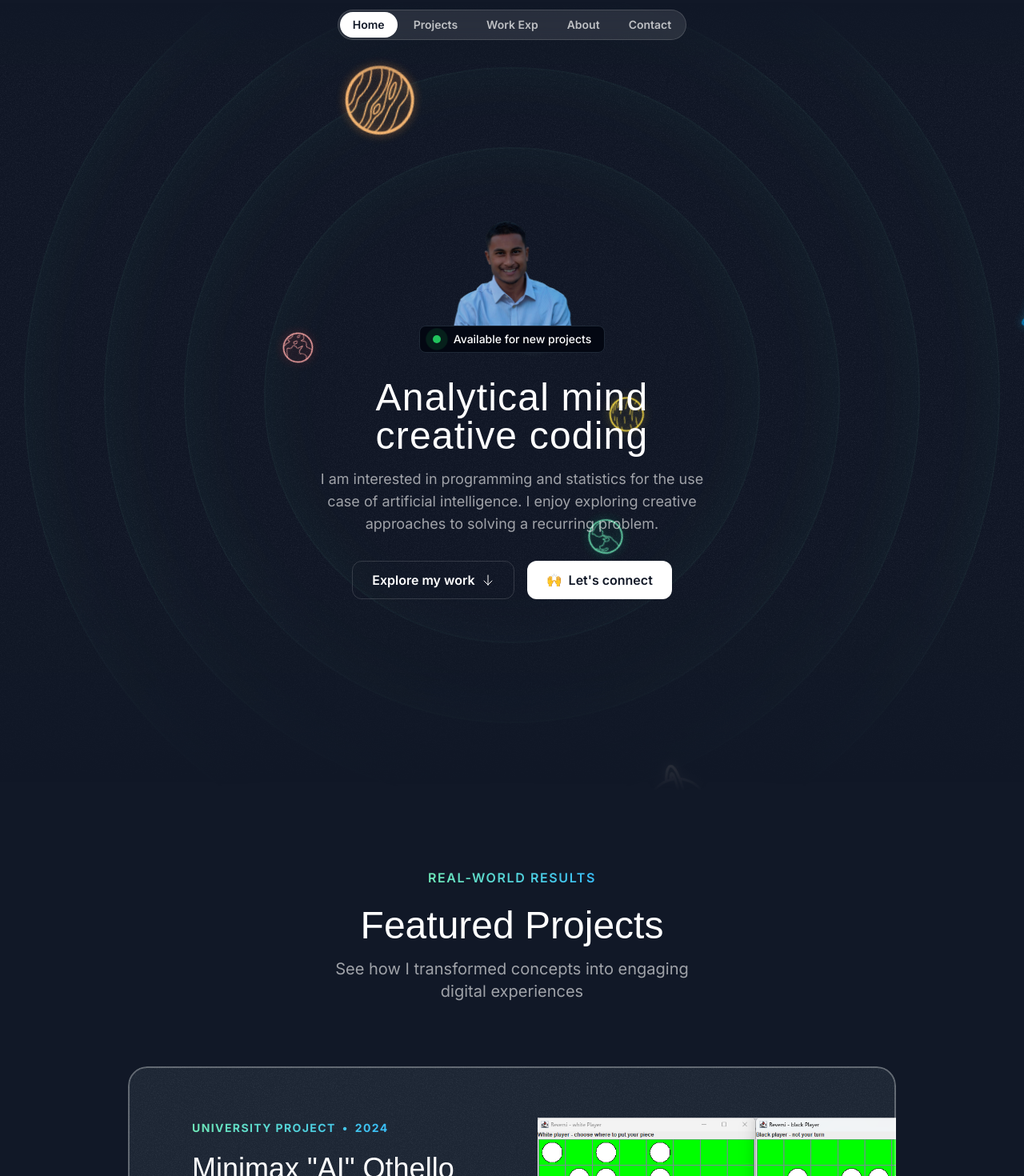
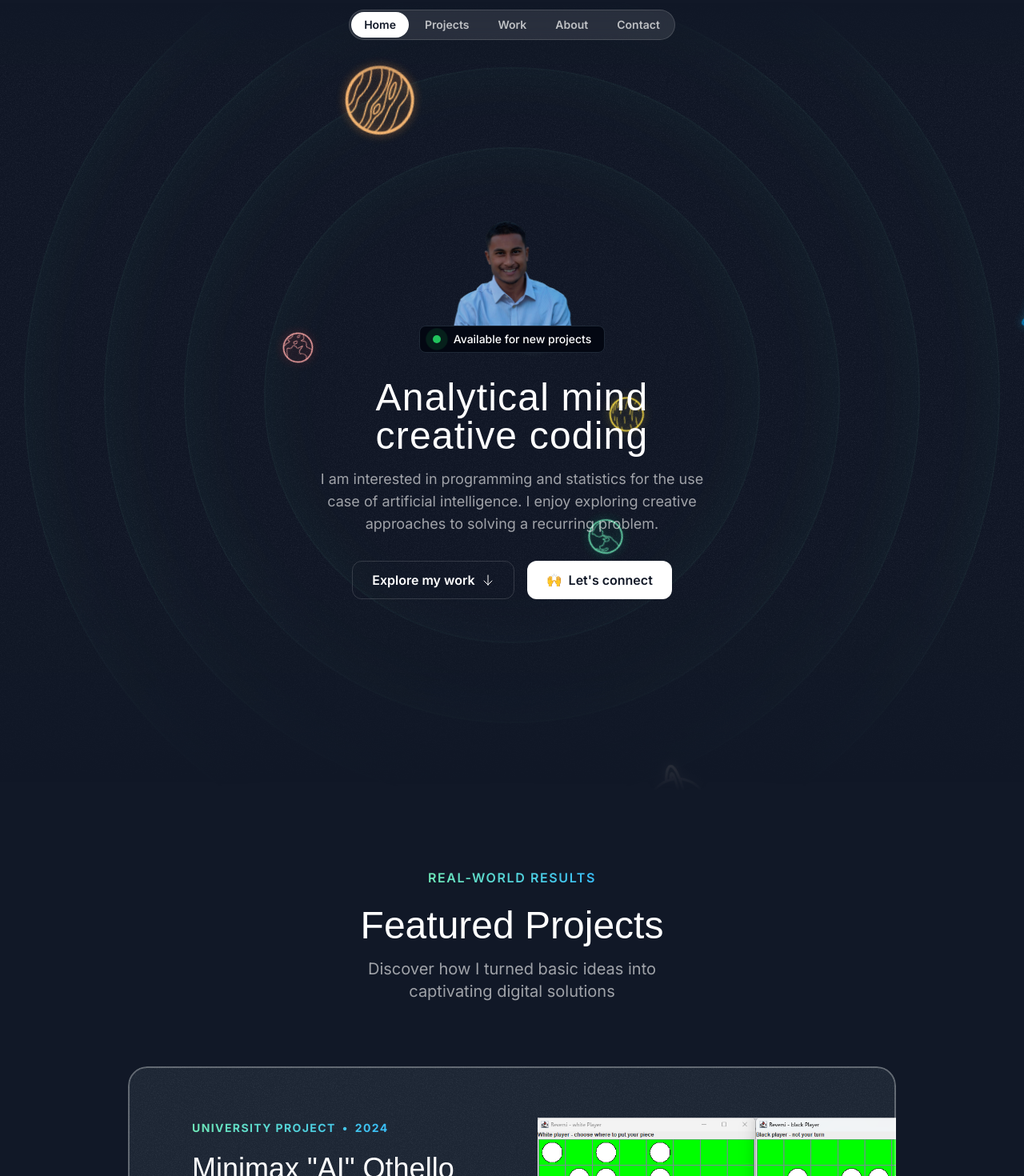
Before and after one commit to GitFarhanS/github-farhanportfolio, a Next.js app: page / in a window 1280 px wide. Shown: the top 1470 px of the page at 80% size. Built offline with nearby package versions, Linux system fonts and the light colour scheme; a web font is replaced by a local one.

Commit message:
minor tweaks

```diff
--- a/src/sections/About.tsx
+++ b/src/sections/About.tsx
@@ -107,7 +107,7 @@ export const AboutSection = () => {
   return  (
   <div className="py-20 lg:py-28">
     <div className="container">
-      <SectionHeader eyebrow="About Me" title="A look into my world" description="Learn more about who I am, what I do and what inspires me"/>
+      <SectionHeader eyebrow="About Me" title="Step into my world" description="Discover who I am, what I do, and what fuels my creativity"/>
       <div className="mt-20 flex flex-col gap-8">
         <div className="grid grid-cols-1 gap-8 md:grid-cols-5 lg:grid-cols-3">
           <Card className="h-[320px] md:col-span-2 lg:col-span-1">
@@ -117,7 +117,7 @@ export const AboutSection = () => {
             </div>
           </Card>
           <Card className="h-[320px] md:col-span-3 lg:col-span-2">
-            <CardHeader title="My Toolbox" description="Explore the technologies and tools I use to craft exception digital experiences." className=""/>
+            <CardHeader title="My Toolbox" description="Explore the technologies and tools I learnt in my own time and from University." className=""/>
             <ToolboxItems items={toolbox} className="" itemsWrapperClassname="animate-move-left [animation-duration:30s]"/>
             <ToolboxItems items={toolbox} className="mt-6" itemsWrapperClassname= "animate-move-right [animation-duration:15s]"/>
           </Card>
--- a/src/sections/Header.tsx
+++ b/src/sections/Header.tsx
@@ -17,7 +17,7 @@ export const Header = () => {
           Projects
         </ScrollLink>
         <ScrollLink sectionId="workExperience" as="button" className={`nav-item ${currentSection === "workExperience" ? "bg-white text-gray-900 hover:bg-white/70 hover:text-gray-900" : "hover:bg-white/10"}`}>
-          Work Exp
+          Work
         </ScrollLink>
         <ScrollLink sectionId="about" as="button" className={`nav-item ${currentSection === "about" ? "bg-white text-gray-900 hover:bg-white/70 hover:text-gray-900" : "hover:bg-white/10"}`}>
           About
--- a/src/sections/Projects.tsx
+++ b/src/sections/Projects.tsx
@@ -51,7 +51,7 @@ export const ProjectsSection = () => {
   return (
   <section className="pb-16 lg:py-24" id="projects">
     <div className="container">
-    <SectionHeader eyebrow="Real-world results" title= "Featured Projects"  description=" See how I transformed concepts into engaging digital experiences"></SectionHeader>
+    <SectionHeader eyebrow="Real-world results" title= "Featured Projects"  description="Discover how I turned basic ideas into captivating digital solutions"></SectionHeader>
       <div className=" flex flex-col mt-10 md:mt-20 gap-20">
         {portfolioProjects.map((project, projectIndex) => (
           <Card key={project.title} className="px-8 pt-8 pb-0 md:pt-12 md:px-10 lg:pt-16 lg:px-20 sticky" style={{top: `calc(64px + ${projectIndex * 40}px)`}}>
--- a/src/sections/WorkExperience.tsx
+++ b/src/sections/WorkExperience.tsx
@@ -52,7 +52,7 @@ export const WorkExperienceSection = () => {
   return (
     <div className="py-16 lg:py-24">
       <div className="container">
-        <SectionHeader eyebrow="Work Experience" title= "Companies I have gained knowledge from"  description=" Here are some key takeaways"/>
+        <SectionHeader eyebrow="Work Experience" title= "Companies I have gained knowledge from"  description=" Here are some key takeaways, hover or tap to pause the animation"/>
           <div className="mt-12 lg:mt-20 flex overflow-x-clip [mask-image:linear-gradient(to_right,transparent,_black_10%,_black_90%,_transparent)] py-4 -my-4">
             <div className="flex gap-8 pr-8 flex-none animate-move-left [animation-duration:60s] hover:[animation-play-state:paused]">
               {[...new Array(2)].fill(0).map((_, index) => (
```
